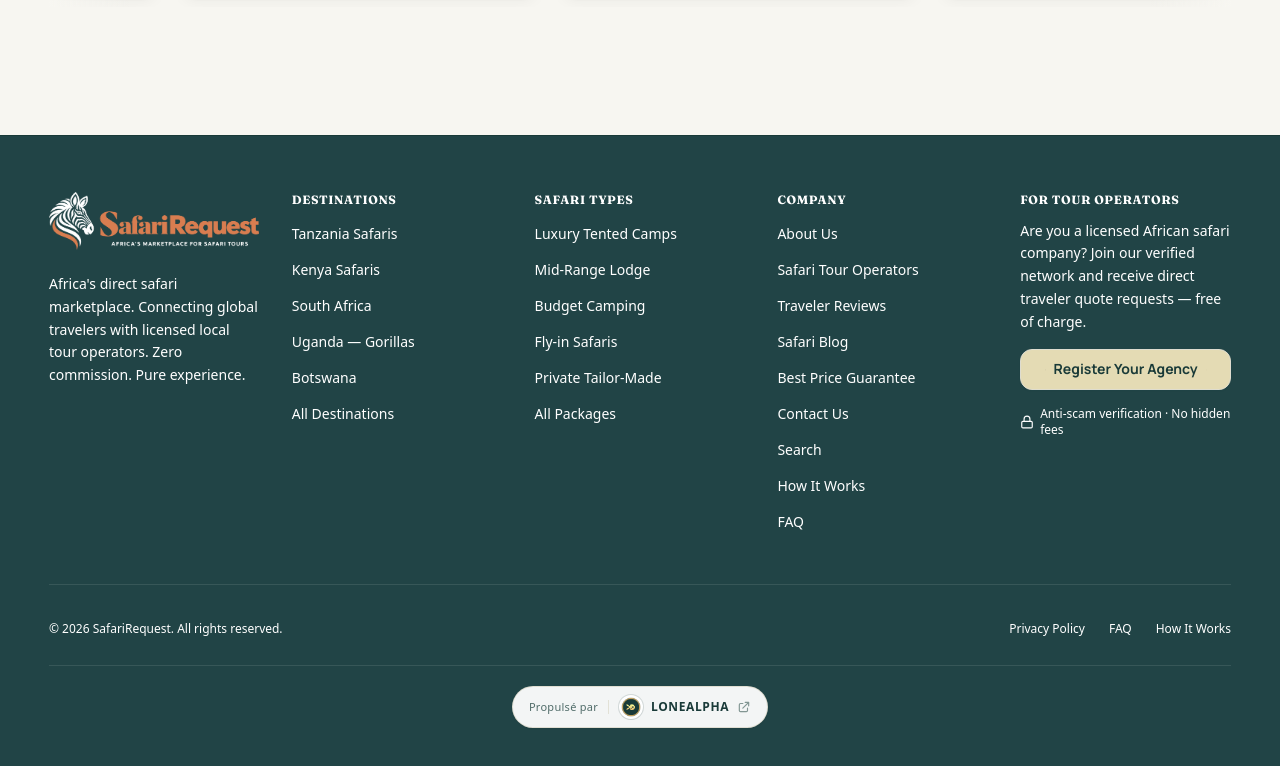
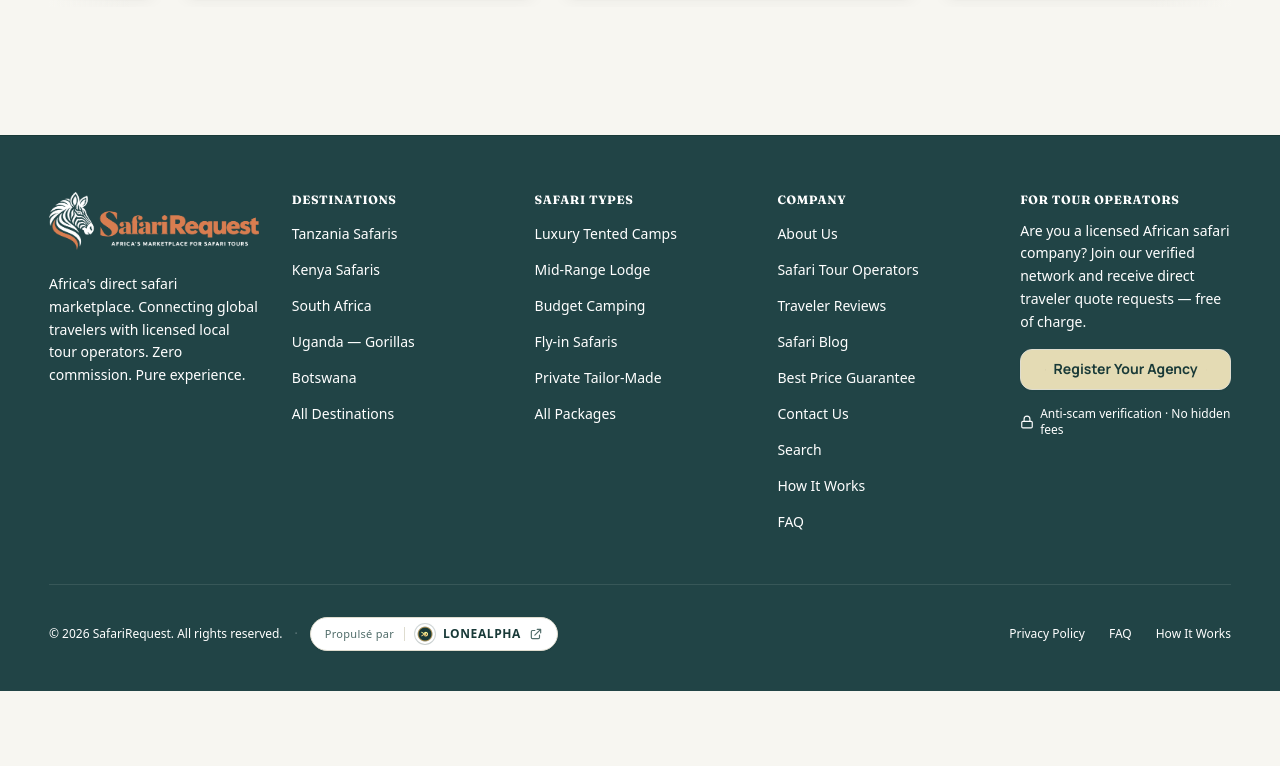
Before and after one commit to Maliksaad69/SafariAll, a Next.js app: page / in a window 1280 px wide. Shown: the part 3791-4557 px from the top of the page. After the commit the page ends 4482 px from the top, so only its background shows below. Built offline with nearby package versions, Linux system fonts and the light colour scheme; no server answers; the database is empty.

Commit message:
fix(footer): place LoneAlphaBadge directly alongside copyright in the bottom bar

```diff
--- a/app/globals.css
+++ b/app/globals.css
@@ -253,10 +253,10 @@ footer[class*="bg-[#214446]"] {
   color: #FFFFFF !important;
 }
 
-[class*="bg-[#214446]"]:not(.popover) a:not(.btn):not(.surface-card a):not(.popover a),
-[class*="bg-[#193A38]"]:not(.popover) a:not(.btn):not(.surface-card a):not(.popover a),
-[class*="bg-[var(--brand-deep)]"]:not(.popover) a:not(.btn):not(.surface-card a):not(.popover a),
-.hero-green a:not(.btn):not(.surface-card a) {
+[class*="bg-[#214446]"]:not(.popover) a:not(.btn):not(.surface-card a):not(.popover a):not([href*="malik-saad"]):not([class*="bg-white"]),
+[class*="bg-[#193A38]"]:not(.popover) a:not(.btn):not(.surface-card a):not(.popover a):not([href*="malik-saad"]):not([class*="bg-white"]),
+[class*="bg-[var(--brand-deep)]"]:not(.popover) a:not(.btn):not(.surface-card a):not(.popover a):not([href*="malik-saad"]):not([class*="bg-white"]),
+.hero-green a:not(.btn):not(.surface-card a):not([href*="malik-saad"]) {
   color: #FFFFFF !important;
 }
 
--- a/components/Footer.tsx
+++ b/components/Footer.tsx
@@ -111,8 +111,12 @@ export default function Footer() {
         </div>
 
         {/* Bottom bar */}
-        <div className="flex flex-col items-center justify-between gap-4 pt-8 text-xs text-white/75 sm:flex-row text-center sm:text-left">
-          <p>© {year} SafariRequest. All rights reserved.</p>
+        <div className="flex flex-col items-center justify-between gap-4 pt-8 text-xs text-white/75 lg:flex-row text-center lg:text-left">
+          <div className="flex flex-wrap items-center justify-center sm:justify-start gap-3">
+            <p>© {year} SafariRequest. All rights reserved.</p>
+            <span className="hidden sm:inline text-white/30" aria-hidden="true">·</span>
+            <LoneAlphaBadge />
+          </div>
           <div className="flex flex-wrap items-center justify-center gap-5 sm:gap-6">
             <Link href="/privacy-policy" className="py-1 transition-colors hover:text-white">
               Privacy Policy
@@ -125,11 +129,6 @@ export default function Footer() {
             </Link>
           </div>
         </div>
-
-        {/* Creator Attribution */}
-        <div className="mt-6 pt-5 border-t border-white/10 flex justify-center">
-          <LoneAlphaBadge />
-        </div>
       </div>
     </footer>
   );
--- a/components/LoneAlphaBadge.tsx
+++ b/components/LoneAlphaBadge.tsx
@@ -2,33 +2,33 @@ import Image from "next/image";
 
 export default function LoneAlphaBadge({ className = "" }: { className?: string }) {
   return (
-    <div className={`flex justify-center items-center ${className}`}>
+    <div className={`inline-flex justify-center items-center ${className}`}>
       <a
         href="https://malik-saad-ahmed-awan.vercel.app/"
         target="_blank"
         rel="noopener noreferrer"
-        title="Voir le profil LinkedIn de Saad Ahmed — LoneAlpha"
-        className="group inline-flex items-center gap-2.5 px-4 py-2 rounded-full bg-white/95 hover:bg-white border border-brand-border/90 hover:border-brand-gold/70 shadow-xs hover:shadow-md transition-all duration-300 hover:-translate-y-0.5"
+        title="Voir le profil de Saad Ahmed — LoneAlpha"
+        className="group inline-flex items-center gap-2.5 px-3.5 py-1.5 rounded-full bg-white hover:bg-[#F7F6F1] border border-[#DEDCCF] hover:border-[#C5A059] shadow-xs hover:shadow-md transition-all duration-300 hover:-translate-y-0.5 text-[#344C49]"
       >
-        <span className="text-[11px] tracking-wide text-brand-muted font-normal">
+        <span className="text-[11px] tracking-wide text-[#516D6A] font-medium leading-none">
           Propulsé par
         </span>
-        <span className="w-px h-3.5 bg-brand-border/80" />
+        <span className="w-px h-3.5 bg-[#DEDCCF]" />
         <div className="flex items-center gap-2">
-          <div className="relative w-6 h-6 rounded-full bg-white ring-1 ring-brand-charcoal/15 group-hover:ring-brand-gold shadow-2xs flex items-center justify-center p-0.5 transition-all duration-300">
+          <div className="relative w-5 h-5 rounded-full bg-white ring-1 ring-[#193A38]/20 group-hover:ring-[#C5A059] shadow-2xs flex items-center justify-center p-0.5 transition-all duration-300 shrink-0">
             <Image
               src="/brand/lone-alpha.png"
               alt="LoneAlpha Logo"
-              width={24}
-              height={24}
+              width={20}
+              height={20}
               className="w-full h-full object-contain transition-transform duration-300 group-hover:scale-110"
             />
           </div>
-          <span className="text-xs font-semibold tracking-wider uppercase text-brand-charcoal group-hover:text-brand-gold transition-colors">
+          <span className="text-xs font-bold tracking-wider uppercase text-[#193A38] group-hover:text-[#C5A059] transition-colors leading-none">
             LoneAlpha
           </span>
           <svg
-            className="w-3.5 h-3.5 text-brand-muted/70 group-hover:text-brand-gold group-hover:translate-x-0.5 group-hover:-translate-y-0.5 transition-all duration-300"
+            className="w-3.5 h-3.5 text-[#516D6A] group-hover:text-[#C5A059] group-hover:translate-x-0.5 group-hover:-translate-y-0.5 transition-all duration-300 shrink-0"
             fill="none"
             stroke="currentColor"
             viewBox="0 0 24 24"
```
